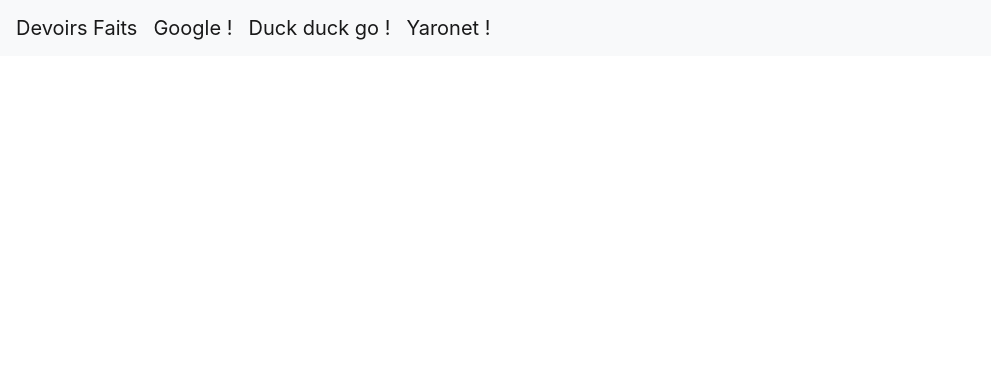
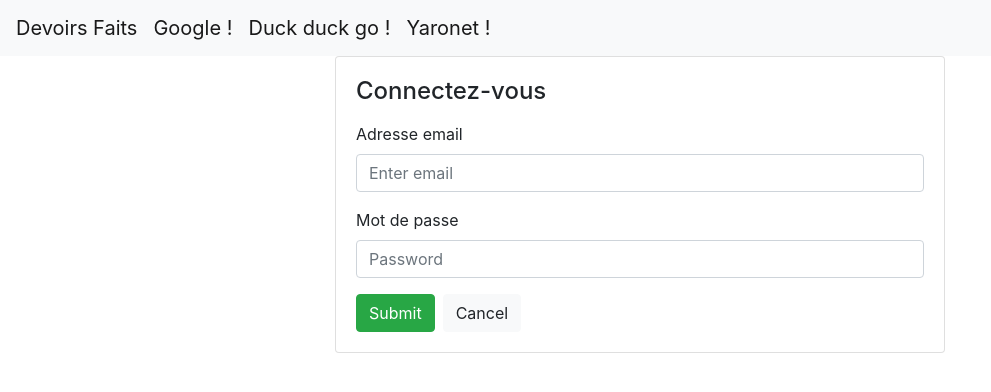
Before and after one commit to jobdoneproject/devoirsfaitsfront, an Angular app: page /login in a window 1280 px wide. Before the commit this address led to /. Shown: the top 392 px of the page, without its empty margins (0-991 px from the left). Built offline with nearby package versions, Linux system fonts and the light colour scheme.

Commit message:
page login créée

```diff
--- a/src/app/app.module.ts
+++ b/src/app/app.module.ts
@@ -7,9 +7,11 @@ import { PageLandingComponent } from './page-landing/page-landing.component';
 import { NavbarComponent } from './navbar/navbar.component';
 import { PageInscripAdminComponent } from './page-inscrip-admin/page-inscrip-admin.component';
 import { PageHomeComponent } from './page-home/page-home.component';
+import { PageLoginComponent } from './page-login/page-login.component';
 
 const routes: Routes = [
   { path: 'landing-page', component: PageLandingComponent },
+  { path: 'login', component: PageLoginComponent },
   { path: 'inscription-ecole', component: PageInscripAdminComponent },
   { path: 'home', component: PageHomeComponent },
   { path: '', redirectTo: 'landing-page', pathMatch: 'full' },
@@ -21,7 +23,8 @@ const routes: Routes = [
     PageLandingComponent,
     NavbarComponent,
     PageInscripAdminComponent,
-    PageHomeComponent
+    PageHomeComponent,
+    PageLoginComponent
   ],
   imports: [
     BrowserModule,
--- /dev/null
+++ b/src/app/page-login/page-login.component.html
@@ -0,0 +1,21 @@
+<div class="col-12 col-sm-6 offset-0 offset-sm-3">
+    <div class="card">
+      <div class="card-body">
+        <h4 class="card-title">Connectez-vous</h4>
+        <p class="card-description">
+        </p>
+        <form class="forms-sample" method="POST" action="">
+          <div class="form-group">
+            <label for="exampleInputEmail1">Adresse email</label>
+            <input type="email" class="form-control" id="exampleInputEmail1" placeholder="Enter email">
+          </div>
+          <div class="form-group">
+            <label for="exampleInputPassword1">Mot de passe</label>
+            <input type="password" class="form-control" id="exampleInputPassword1" placeholder="Password">
+          </div>
+          <button type="submit" class="btn btn-success mr-2">Submit</button>
+          <button class="btn btn-light">Cancel</button>
+        </form>
+      </div>
+    </div>
+  </div>
--- /dev/null
+++ b/src/app/page-login/page-login.component.ts
@@ -0,0 +1,15 @@
+import { Component, OnInit } from '@angular/core';
+
+@Component({
+  selector: 'app-page-login',
+  templateUrl: './page-login.component.html',
+  styleUrls: ['./page-login.component.css']
+})
+export class PageLoginComponent implements OnInit {
+
+  constructor() { }
+
+  ngOnInit() {
+  }
+
+}
```
Also changed, not shown: src/app/page-login/page-login.component.css (added), 1 other file (tests, documents, lock files or other folders).
